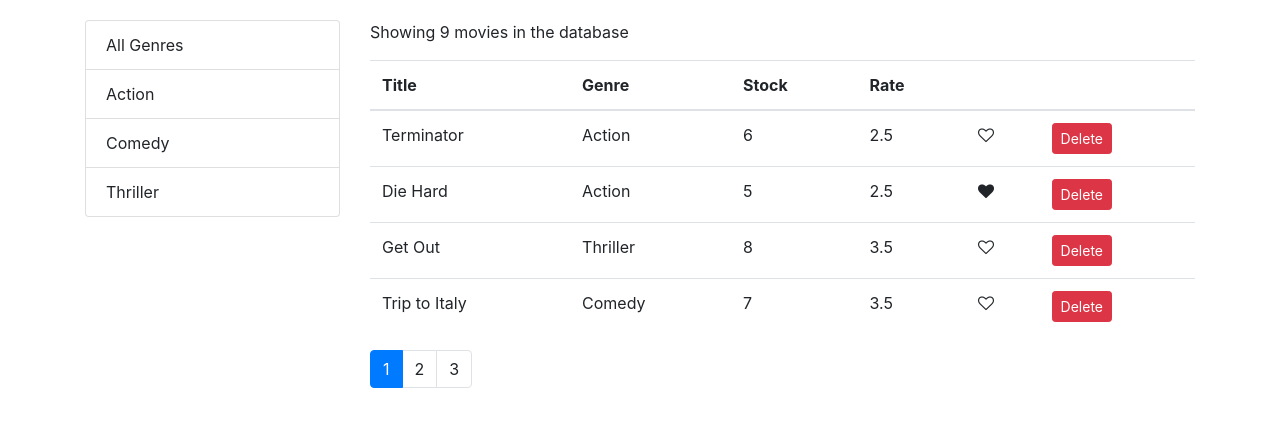
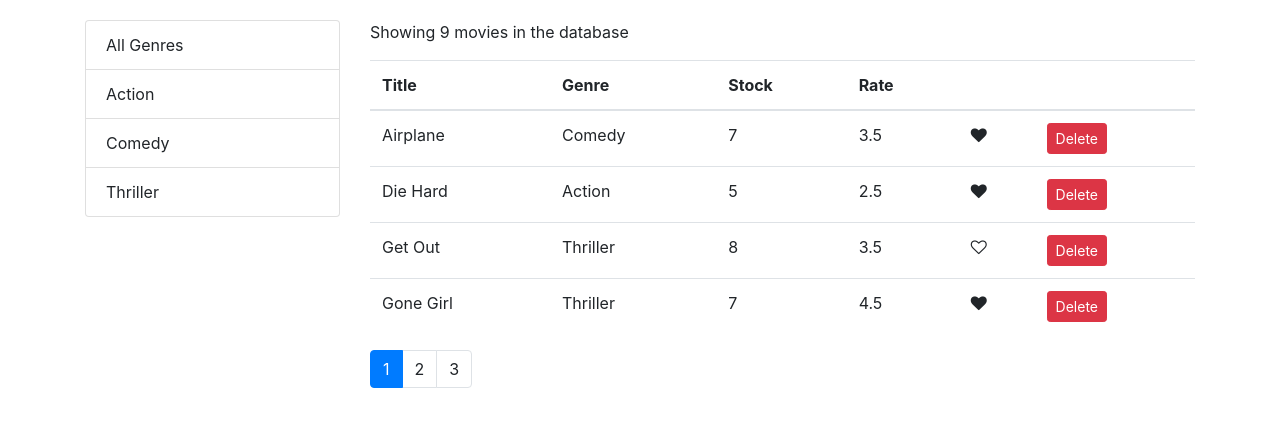
Before and after one commit to cbermedina/React-Vidly, a React (Create React App) app: page / in a window 1280 px wide. Shown: the top 426 px of the page. Built offline with nearby package versions, Linux system fonts and the light colour scheme.

Commit message:
17- Sorting- Implementing Sorting

```diff
--- a/src/components/movies.jsx
+++ b/src/components/movies.jsx
@@ -1,99 +1,103 @@
-import React, { Component } from 'react';
-import Like from './common/like';
-import ListGroup from './common/listGroup';
-import Pagination from './common/pagination';
-import {getMovies} from '../services/fakeMovieService';
-import {getGenres} from '../services/fakeGenreService';
-import { paginate } from '../Utils/paginate'
-
+import React, { Component } from "react";
+import MoviesTable from "./moviesTable";
+import ListGroup from "./common/listGroup";
+import Pagination from "./common/pagination";
+import { getMovies } from "../services/fakeMovieService";
+import { getGenres } from "../services/fakeGenreService";
+import { paginate } from "../Utils/paginate";
+import _ from "lodash";
 
 class Movies extends Component {
   state = {
     movies: [],
     genres: [],
     currentPage: 1,
-        pageSize: 4
+    pageSize: 4,
+    sortColumn: { path: "title", order: "asc" },
   };
 
   componentDidMount() {
-        const genres =[{name: 'All Genres'},...getGenres()];
-        this.setState({genres, movies: getMovies()})
+    const genres = [{ _id: "", name: "All Genres" }, ...getGenres()];
+    this.setState({ genres, movies: getMovies() });
   }
 
-    handleDelete = movie =>{
-    const movies = this.state.movies.filter(m=>m._id !== movie._id);
+  handleDelete = (movie) => {
+    const movies = this.state.movies.filter((m) => m._id !== movie._id);
     this.setState({ movies });
   };
 
-    handleLike = movie =>{
-    console.log('handleLike', movie);
+  handleLike = (movie) => {
+    console.log("handleLike", movie);
     const movies = [...this.state.movies];
     const index = movies.indexOf(movie);
-    movies[index] = {...movies[index]};
+    movies[index] = { ...movies[index] };
     movies[index].liked = !movies[index].liked;
     this.setState({ movies });
   };
 
-    handlePageChange = page => {
+  handlePageChange = (page) => {
     this.setState({ currentPage: page });
   };
 
-    handleGenreSelect = genre =>{
-    this.setState({ selectedGenre: genre, currentPage:1 });
+  handleGenreSelect = (genre) => {
+    this.setState({ selectedGenre: genre, currentPage: 1 });
+  };
+  handleSort = (path) => {
+    const sortColumn = { ...this.state.sortColumn };
+    if (sortColumn.path === path) {
+      sortColumn.order = sortColumn.order === "asc" ? "desc" : "asc";
+    } else {
+      sortColumn.path = path;
+      sortColumn.order = "asc";
     }
+    this.setState({ sortColumn });
+  };
 
   render() {
     const { length: count } = this.state.movies;
-        const { currentPage, pageSize, selectedGenre, movies: allMovies } = this.state;
-        if(count === 0)
-        return <p>Thre are no movies in the database</p>
+    const {
+      currentPage,
+      pageSize,
+      sortColumn,
+      selectedGenre,
+      movies: allMovies,
+    } = this.state;
+    if (count === 0) return <p>Thre are no movies in the database</p>;
 
-        const filtered = selectedGenre && selectedGenre._id ? allMovies.filter(m=> m.genre._id === selectedGenre._id) : allMovies;
-        const movies = paginate(filtered, currentPage , pageSize);
+    const filtered =
+      selectedGenre && selectedGenre._id
+        ? allMovies.filter((m) => m.genre._id === selectedGenre._id)
+        : allMovies;
 
-        return (<div className="row">
+    const sorted = _.orderBy(filtered, [sortColumn.path], [sortColumn.order]);
+    const movies = paginate(sorted, currentPage, pageSize);
+
+    return (
+      <div className="row">
         <div className="col-3">
           <ListGroup
             items={this.state.genres}
             selectedItem={this.state.selectedGenre}
-                onItemSelect={this.handleGenreSelect}/>
+            onItemSelect={this.handleGenreSelect}
+          />
         </div>
         <div className="col">
           <p>Showing {filtered.length} movies in the database</p>
-                <table className="table">
-                    <thead>
-                        <tr>
-                            <th>Title</th>
-                            <th>Genre</th>
-                            <th>Stock</th>
-                            <th>Rate</th>
-                            <th></th>
-                            <th></th>
-                        </tr>
-                    </thead>
-                    <tbody>
-                        {movies.map(movie => (
-                            <tr key={movie._id}>
-                            <td>{movie.title}</td>
-                            <td>{movie.genre.name}</td>
-                            <td>{movie.numberInStock}</td>
-                            <td>{movie.dailyRentalRate}</td>
-                            <td>
-                            <Like liked={movie.liked} onClick={() => this.handleLike(movie)} />
-                            </td>
-                            <td><button onClick={ () => this.handleDelete(movie)} className="btn btn-danger btn-sm">Delete</button></td>
-                            </tr>
-                        ))}
-
-                    </tbody>
-                </table>
+          <MoviesTable
+            movies={movies}
+            onLike={this.handleLike}
+            onDelete={this.handleDelete}
+            onSort={this.handleSort}
+          ></MoviesTable>
           <Pagination
-                itemsCount={ filtered.length }
-                pageSize={ pageSize }
-                currentPage={ currentPage }
-                onPageChange={this.handlePageChange}/>
+            itemsCount={filtered.length}
+            pageSize={pageSize}
+            currentPage={currentPage}
+            onPageChange={this.handlePageChange}
+          />
         </div>
-        </div>)
+      </div>
+    );
   }
 }
 
--- /dev/null
+++ b/src/components/moviesTable.jsx
@@ -0,0 +1,44 @@
+import React from "react";
+import Like from "./common/like";
+const MoviesTable = (props) => {
+  const { movies, onDelete, onLike, onSort } = props;
+  return (
+    <table className="table">
+      <thead>
+        <tr>
+          <th onClick={() =>onSort('title')}>Title</th>
+          <th onClick={() =>onSort('name')}>Genre</th>
+          <th onClick={() =>onSort('numberInStock')}>Stock</th>
+          <th onClick={() =>onSort('dailyRentalRate')}>Rate</th>
+          <th></th>
+          <th></th>
+        </tr>
+      </thead>
+      <tbody>
+        {movies.map((movie) => (
+          <tr key={movie._id}>
+            <td>{movie.title}</td>
+            <td>{movie.genre.name}</td>
+            <td>{movie.numberInStock}</td>
+            <td>{movie.dailyRentalRate}</td>
+            <td>
+              <Like
+                liked={movie.liked}
+                onClick={() => onLike(movie)}
+              />
+            </td>
+            <td>
+              <button
+                onClick={() => onDelete(movie)}
+                className="btn btn-danger btn-sm"
+              >
+                Delete
+              </button>
+            </td>
+          </tr>
+        ))}
+      </tbody>
+    </table>
+  );
+};
+export default MoviesTable;
```
Lines whose indentation alone changed are shown as unchanged.
